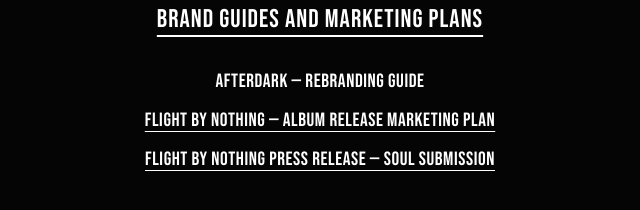
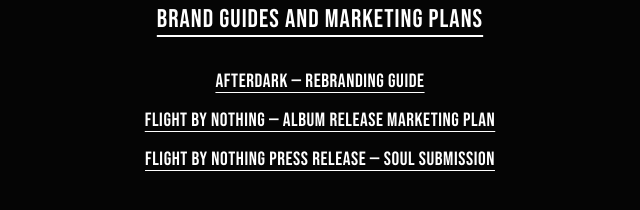
Before and after one commit to tomwantsajobinmusic/portfolio, a website: page marketing.html in a window 1280 px wide. Shown: the part 1790-2000 px from the top of the page, 320-960 px from the left. Drawn offline with Linux system fonts and the light colour scheme.

Commit message:
Wire up Afterdark Rebranding Guide PDF
Same pdf-link/modal pattern as the other two Brand Guides entries.
Verified it actually loads (200) and opens correctly.

Co-Authored-By: Claude Sonnet 5 <noreply@anthropic.com>

```diff
--- a/marketing.html
+++ b/marketing.html
@@ -92,7 +92,9 @@
     <h2 class="section-heading">Brand Guides and Marketing Plans</h2>
 
     <ul class="text-list">
-      <li>Afterdark &mdash; Rebranding Guide</li>
+      <li>
+        <button type="button" class="pdf-link" data-pdf="assets%20-%20marketing/AFTERDARK%20REBRAND%202025.pdf" data-pdf-title="Afterdark — Rebranding Guide">Afterdark &mdash; Rebranding Guide</button>
+      </li>
       <li>
         <button type="button" class="pdf-link" data-pdf="assets%20-%20marketing/MARKETING%20PLAN%20-%20Thomas%20Brown%20V2%20%281%29.pdf" data-pdf-title="Flight By Nothing — Album Release Marketing Plan">Flight By Nothing &mdash; Album Release Marketing Plan</button>
       </li>
```
Also changed, not shown: 1 other file.
